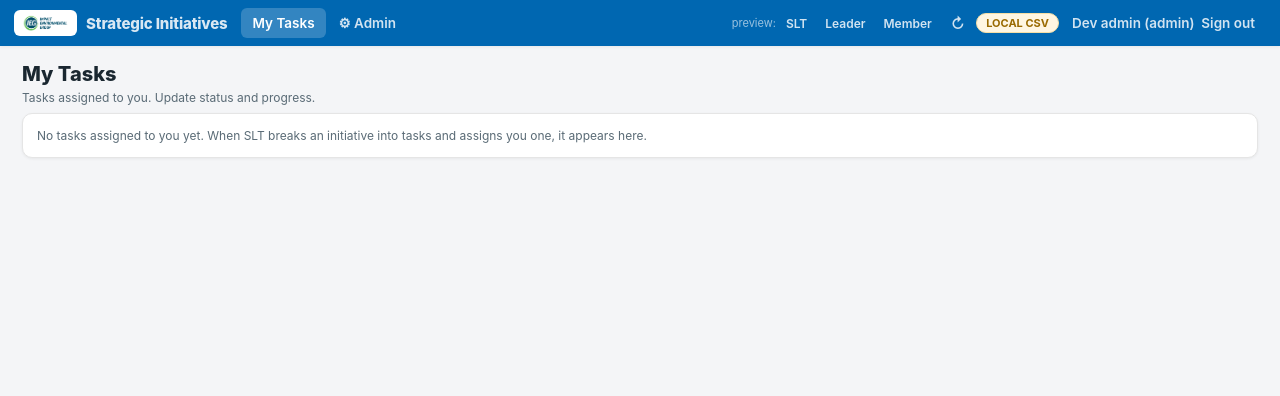
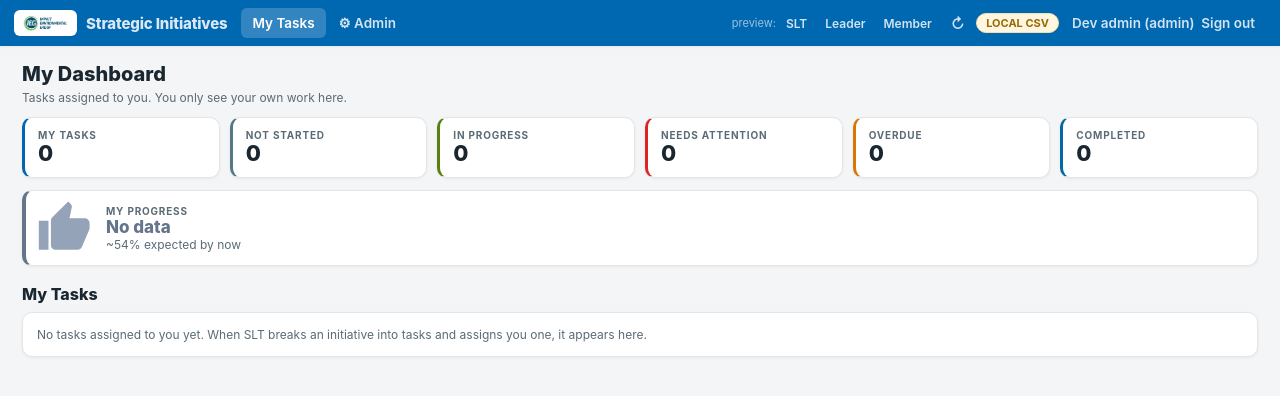
Before and after one commit to impactinnovates/SLT, a Flask app: page /tasks in a window 1280 px wide. Shown: the top 396 px of the page. Run offline with Flask 3, Linux system fonts and the light colour scheme; the visitor is signed in with stand-in values (Sample User, id 1); some libraries are stand-ins or nearby versions.

Commit message:
Fix preview 403 + give Leaders/Members a scaled-down My Dashboard
- Role-preview chips now route to '/?as=<role>' (each role's home) instead of
  reloading the current SLT-only page, so switching to Leader/Member no longer
  403s.
- The Leader/Member landing (/tasks) is now a scaled-down dashboard: task KPIs
  (total, not started, in progress, needs attention, overdue, completed) and a
  'My progress' thumb gauge - computed over ONLY their own tasks. No initiative
  or financial data, so the confidentiality wall is unchanged (security 23/23).

```diff
--- a/app.py
+++ b/app.py
@@ -407,8 +407,27 @@ def tasks_view():
         t["parent_name"] = pname.get(str(t.get("parent_id", "")), "")
         t["subs"] = subs_by_parent.get(str(t.get("id", "")), [])
     can_assign = settings.get_permissions(g.user["role"]).get("assign_task")
+
+    # Scaled-down dashboard over ONLY the user's own tasks (no initiative data).
+    from utils import performance as perf
+    from datetime import date as _date
+
+    def _overdue(t):
+        d = t.get("target_completion")
+        return bool(d and hasattr(d, "year") and d < _date.today() and t.get("status") != "Completed")
+
+    def _cnt(*st):
+        return sum(1 for t in mine_records if t.get("status") in st)
+
+    tstats = {"total": len(mine_records), "not_started": _cnt("Not Started"),
+              "in_progress": _cnt("On Track"),
+              "attention": _cnt("Behind", "At Risk", "Blocked"),
+              "overdue": sum(1 for t in mine_records if _overdue(t)),
+              "done": _cnt("Completed")}
+    tprogress = perf.progress_summary(mine, perf.year_fraction())
     return render_template("tasks.html", nav="tasks", tasks=mine_records,
-                           task_statuses=TASK_STATUSES, can_assign=can_assign)
+                           task_statuses=TASK_STATUSES, can_assign=can_assign,
+                           tstats=tstats, tprogress=tprogress)
 
 
 # ── Write endpoints ─────────────────────────────────────────────────────────
--- a/templates/base.html
+++ b/templates/base.html
@@ -144,7 +144,7 @@
     {% if not auth_enabled %}
       <span style="color:rgba(255,255,255,.6);font-size:11px">preview:</span>
       {% for r in ['SLT','Leader','Member'] %}
-        <a class="ieg-link {{ 'active' if user and user.role==r }}" href="?as={{ r }}"
+        <a class="ieg-link {{ 'active' if user and user.role==r }}" href="/?as={{ r }}"
            style="padding:5px 8px;font-size:12px">{{ r }}</a>{% endfor %}
     {% endif %}
     <a class="ieg-link" href="/refresh" title="Refresh from the List" style="padding:5px 9px;font-size:15px">&#8635;</a>
--- a/templates/tasks.html
+++ b/templates/tasks.html
@@ -1,11 +1,30 @@
 {% extends "base.html" %}
+{% import "_macros.html" as m %}
+{% set verdict = {'up':['On Pace','#2f8f3e'],'side':['At Risk','#d97706'],'down':['Behind Pace','#cc4749'],'none':['No data','#64748b']} %}
 {% block content %}
-<h1>My Tasks</h1>
-<div class="muted">
-  {% if can_assign %}Tasks assigned to you or your team. Update progress, and break a task into sub-tasks for your people.
-  {% else %}Tasks assigned to you. Update status and progress.{% endif %}
+<h1>My Dashboard</h1>
+<div class="muted">{% if can_assign %}Tasks assigned to you or your team.{% else %}Tasks assigned to you.{% endif %} You only see your own work here.</div>
+
+<div class="kpis">
+  <div class="kpi"><div class="lab">My Tasks</div><div class="n">{{ tstats.total }}</div></div>
+  <div class="kpi" style="border-left-color:#557888"><div class="lab">Not Started</div><div class="n">{{ tstats.not_started }}</div></div>
+  <div class="kpi" style="border-left-color:#5a8010"><div class="lab">In Progress</div><div class="n">{{ tstats.in_progress }}</div></div>
+  <div class="kpi" style="border-left-color:#dc2626"><div class="lab">Needs Attention</div><div class="n">{{ tstats.attention }}</div></div>
+  <div class="kpi" style="border-left-color:#d97706"><div class="lab">Overdue</div><div class="n">{{ tstats.overdue }}</div></div>
+  <div class="kpi" style="border-left-color:#0369a1"><div class="lab">Completed</div><div class="n">{{ tstats.done }}</div></div>
 </div>
 
+{% set pv = verdict.get(tprogress.thumb, verdict['none']) %}
+<div class="panel" style="border-left:4px solid {{ pv[1] }};display:flex;align-items:center;gap:14px;margin:10px 0">
+  {{ m.thumb(tprogress.thumb, 58) }}
+  <div>
+    <div style="font-size:10px;font-weight:700;color:var(--muted);text-transform:uppercase;letter-spacing:.08em">My progress</div>
+    <div style="font-size:17px;font-weight:800;color:{{ pv[1] }}">{{ pv[0] }}</div>
+    <div class="muted" style="font-size:12px">{% if tprogress.avg_pct is not none %}{{ tprogress.avg_pct|round|int }}% avg complete &middot; {% endif %}~{{ tprogress.expected_pct }}% expected by now</div>
+  </div>
+</div>
+
+<h2>My Tasks</h2>
 {% if tasks %}
   {% for t in tasks %}
   {% set color = status_colors.get(t.status,'#94a3b8') %}
```
